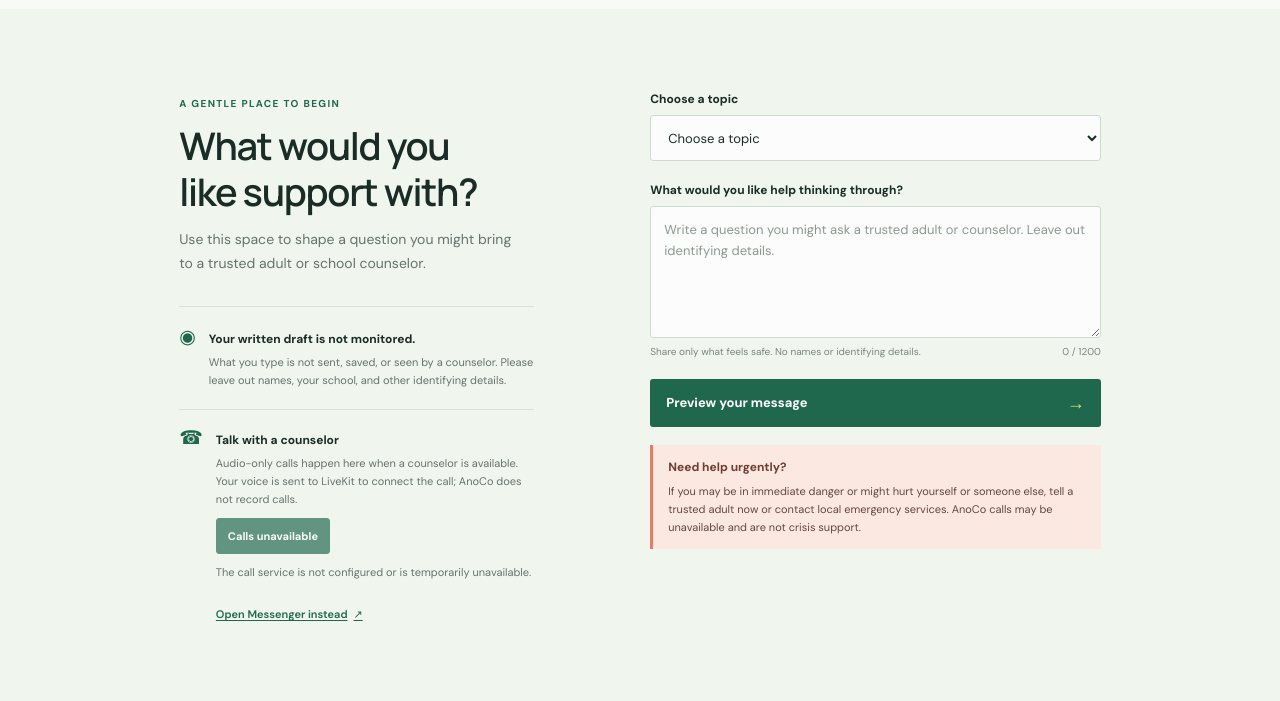
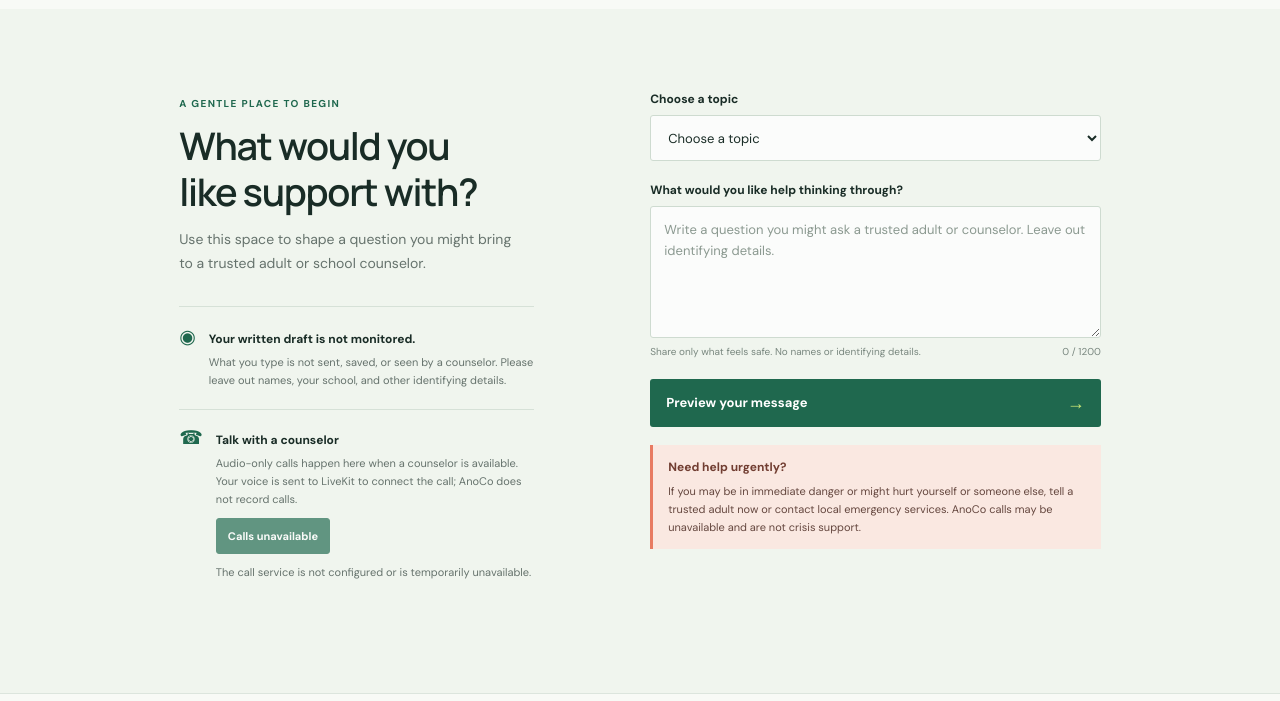
Before and after one commit to VMZ931/AnoCO, a plain HTML site: page index.html in a window 1280 px wide. Shown: the part 999-1700 px from the top of the page. Drawn offline with Linux system fonts and the light colour scheme; no server answers.

Commit message:
Remove Messenger contact link

```diff
--- a/index.html
+++ b/index.html
@@ -88,7 +88,6 @@
                 <button class="call-end" id="call-end" type="button">End call</button>
               </div>
               <div class="remote-audio" id="remote-audio" aria-hidden="true"></div>
-              <a class="call-fallback" href="https://m.me/earljad.delacruz" target="_blank" rel="noopener noreferrer">Open Messenger instead <span aria-hidden="true">&#8599;</span></a>
             </div>
           </div>
         </div>
--- a/styles.css
+++ b/styles.css
@@ -112,7 +112,6 @@ h2 { margin: 0; font-size: 30px; font-weight: 600; line-height: 1.2; }
 .call-mute { min-height: 36px; padding: 7px 10px; border: 1px solid #cbd6cd; border-radius: 3px; color: var(--ink); background: white; font-size: 11px; font-weight: 600; cursor: pointer; }
 .call-end { border-color: #a94336; background: #a94336; }
 .call-end:hover { background: #823329; }
-.call-fallback { display: inline-flex; gap: 6px; margin-top: 4px; color: var(--green); font-size: 11px; font-weight: 600; text-decoration: underline; text-underline-offset: 2px; }
 .remote-audio audio { position: absolute; width: 1px; height: 1px; overflow: hidden; clip-path: inset(50%); }
 .consultation-form { display: flex; flex-direction: column; }
 .consultation-form label { margin: 0 0 8px; font-size: 12px; font-weight: 700; }
```
